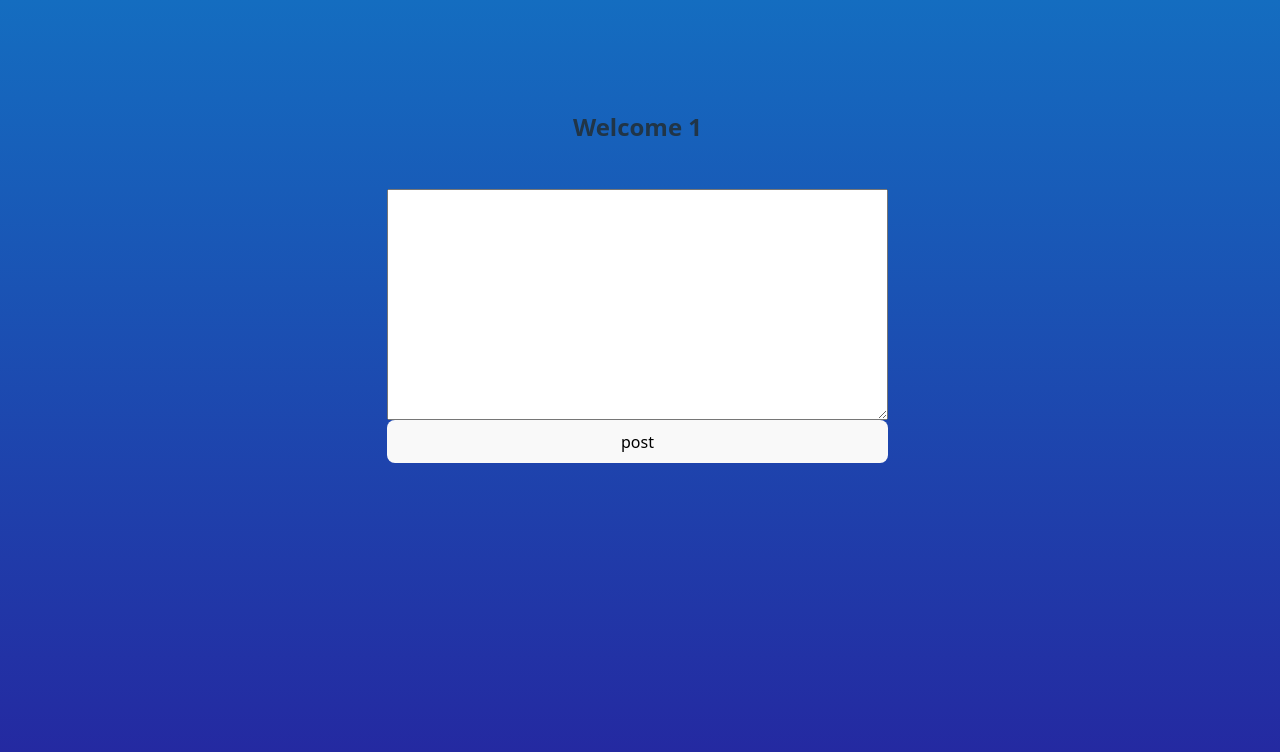
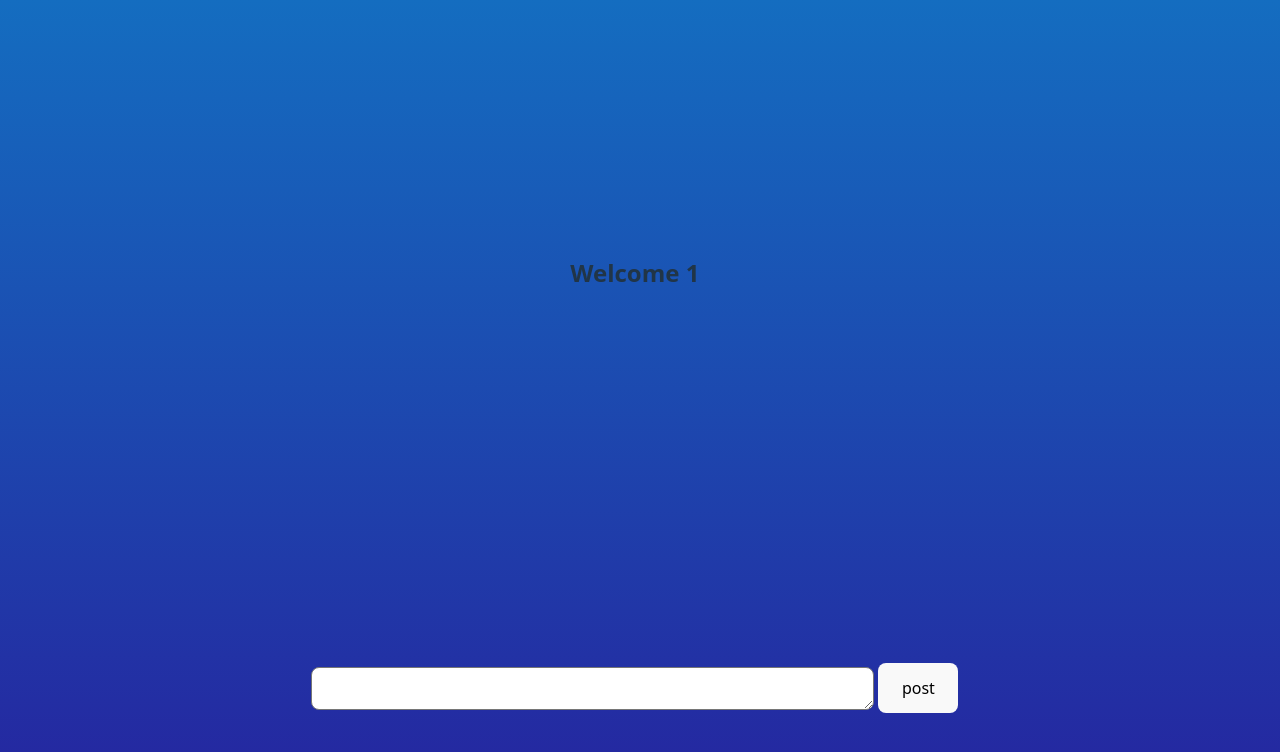
Before and after one commit to Kalzemic/kafka_cloud_system, a React (Vite) app in the folder client/: page /1 in a window 1280 px wide. Shown: the top 752 px of the page. Built offline with nearby package versions, Linux system fonts and the light colour scheme.

Commit message:
prettier feed page

```diff
--- a/client/index.html
+++ b/client/index.html
@@ -2,7 +2,7 @@
 <html lang="en">
   <head>
     <meta charset="UTF-8" />
-    <link rel="icon" type="image/svg+xml" href="/vite.svg" />
+    <link rel="icon" type="image/svg+xml"  />
     <meta name="viewport" content="width=device-width, initial-scale=1.0" />
     <title>client</title>
   </head>
--- a/client/src/pages/FeedPage.tsx
+++ b/client/src/pages/FeedPage.tsx
@@ -68,16 +68,22 @@ export default function FeedPage() {
         <div className='feed-page'>
             <h2>Welcome {email}</h2>
             <form className='post-form' onSubmit={createPost}>
-                <textarea rows={15} cols={60} onChange={(e) => setContent(e.target.value)}></textarea>
-                <button type='submit'>post</button>
+                <textarea className='post-area'rows={1} cols={65} onChange={(e) => setContent(e.target.value)}></textarea>
+                <button className='post-button' type='submit'>post</button>
             </form>
 
             <div className='live-posts'>
                 {posts.map((p, i) => (
+                    (p.email != email)?
                     <div key={i} className="post">
                         <b>{p.email}</b>
                         <p>{p.content}</p>
                     </div>
+                    :
+                    <div key={i} className="self-post">
+                    <b>{p.email}</b>
+                    <p>{p.content}</p>
+                </div>
                 ))}
             </div>
         </div>
--- a/client/src/styles/FeedPage.css
+++ b/client/src/styles/FeedPage.css
@@ -14,22 +14,40 @@
 }
 
 .post-form {
+    position:fixed;
     display: flex;
-    flex-direction: column;
-    margin-top: 5%;
+    flex-direction: row;
+    align-items: center;
+    margin-top: 45%;
+    gap:4px;
 }
 
+.post-area{
+    padding:13px;
+    border-radius: 8px;
+}
+
+.post-button{
+    padding:13px;
+    width:5rem;
+}
 .live-posts {
-    margin-top: 30%;
+    display:flex;
+    flex-direction: column;
+    align-items: center;
+    gap:2rem;
+    margin-top: 5%;
     margin-bottom: 20%;
     height: 90%;
-
+    width: 80vw;
 }
 
+.self-post,
 .post {
     display: flex;
     width: 400px;
     height: 150px;
+    border-radius: 15px;
     outline-style: solid;
     outline-width: 2px;
     outline-color: white;
@@ -37,3 +55,11 @@
     justify-content: center;
     align-items: center;
 }
+
+.post{
+    margin-left: 50%;
+}
+
+.self-post{
+    margin-right: 50%;
+}
```
